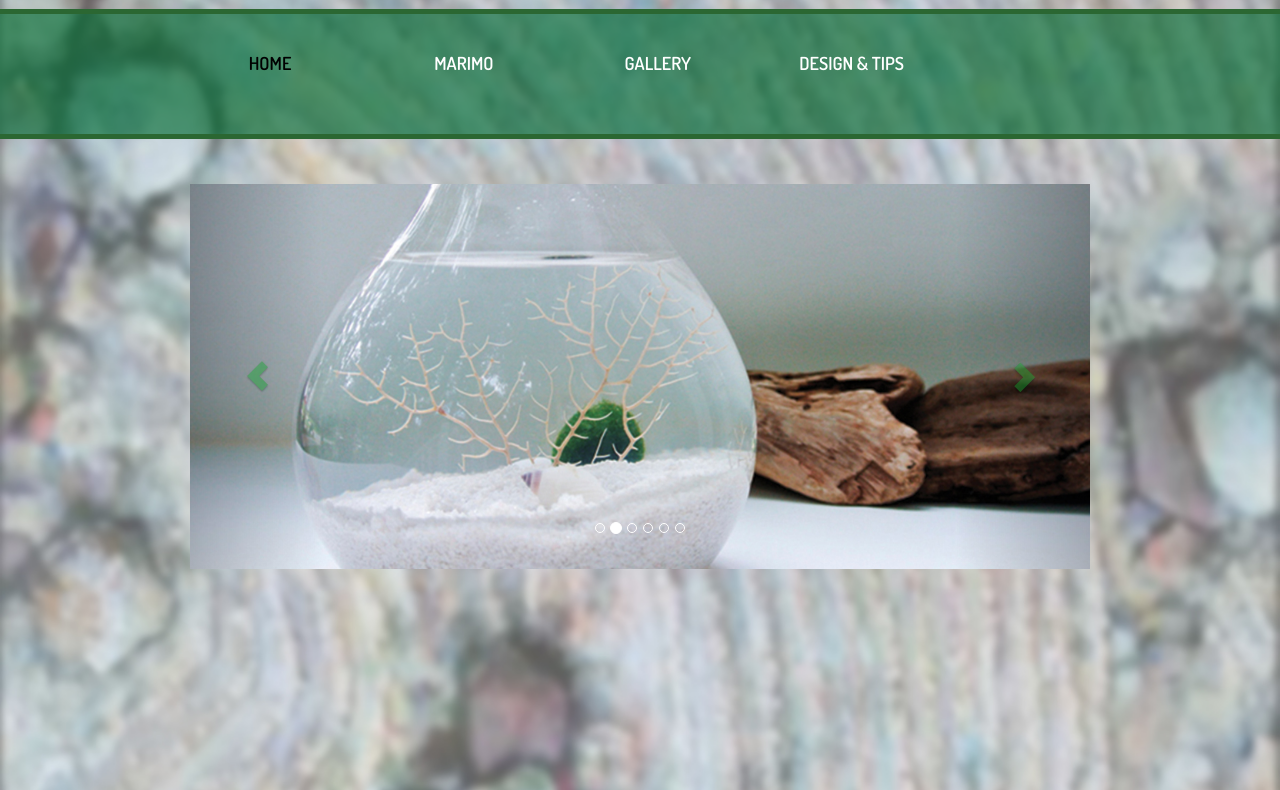
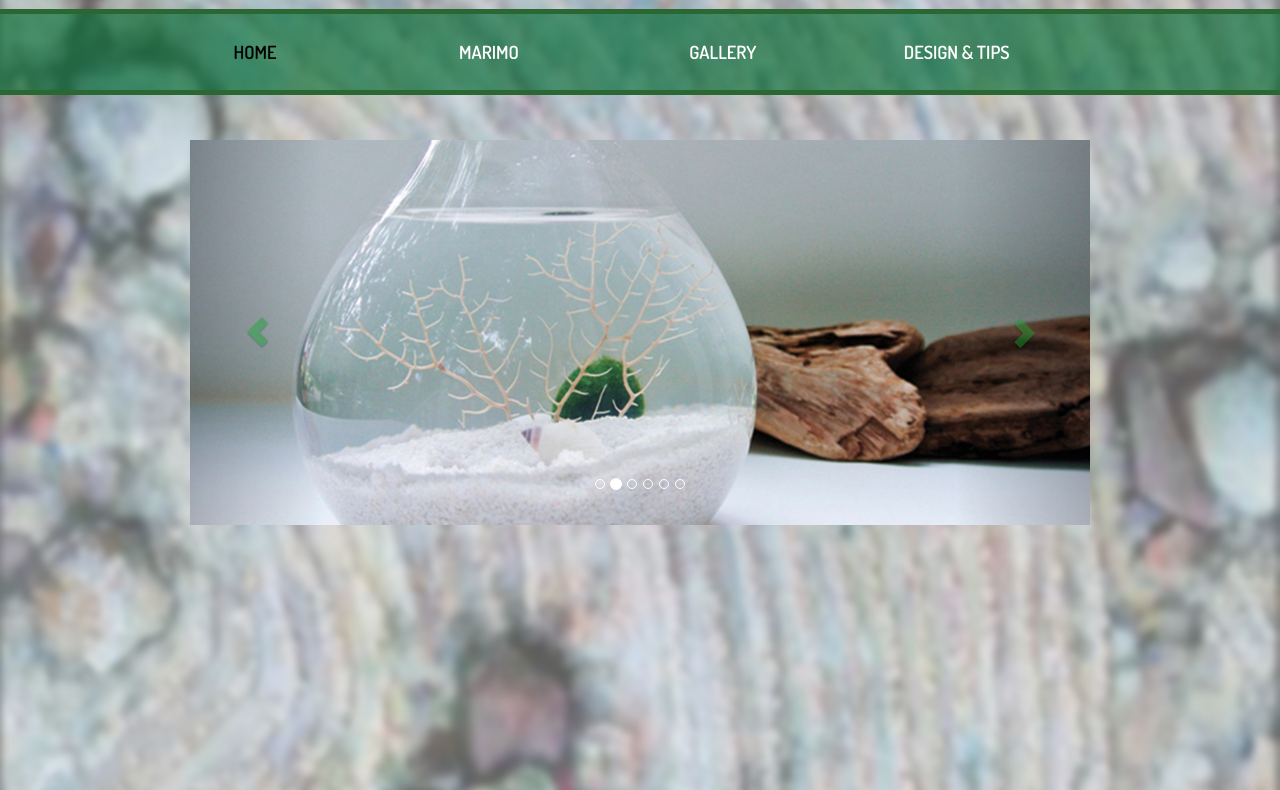
Before and after one commit to swezinery/EvyT, a plain HTML site: page index.html in a window 1280 px wide. Shown: the part 208-998 px from the top of the page. Drawn offline with nearby package versions, Linux system fonts and the light colour scheme; a web font is replaced by a local one.

Commit message:
final project. updated nav a

```diff
--- a/css/author.css
+++ b/css/author.css
@@ -74,7 +74,7 @@ header {
 }
 
 #mainmenu nav a {
-	display: inline-block;
+	/*display: inline-block;
 	border-radius: 5px;
 	width: 120px;
 	height: 70px;
@@ -85,7 +85,16 @@ header {
 	color: #fff;
 	margin-left: 70px;
 	text-transform: uppercase;
-	font-family: 'Dosis', sans-serif;
+	font-family: 'Dosis', sans-serif;*/
+	display: inline-block;
+    border-radius: 5px;
+    width: 23%;
+    text-align: center;
+    font-weight: bold;
+    font-size: 1.3em;
+    color: #fff;
+    text-transform: uppercase;
+    font-family: 'Dosis', sans-serif;
 }
 
 #mainmenu nav a:hover {
```
